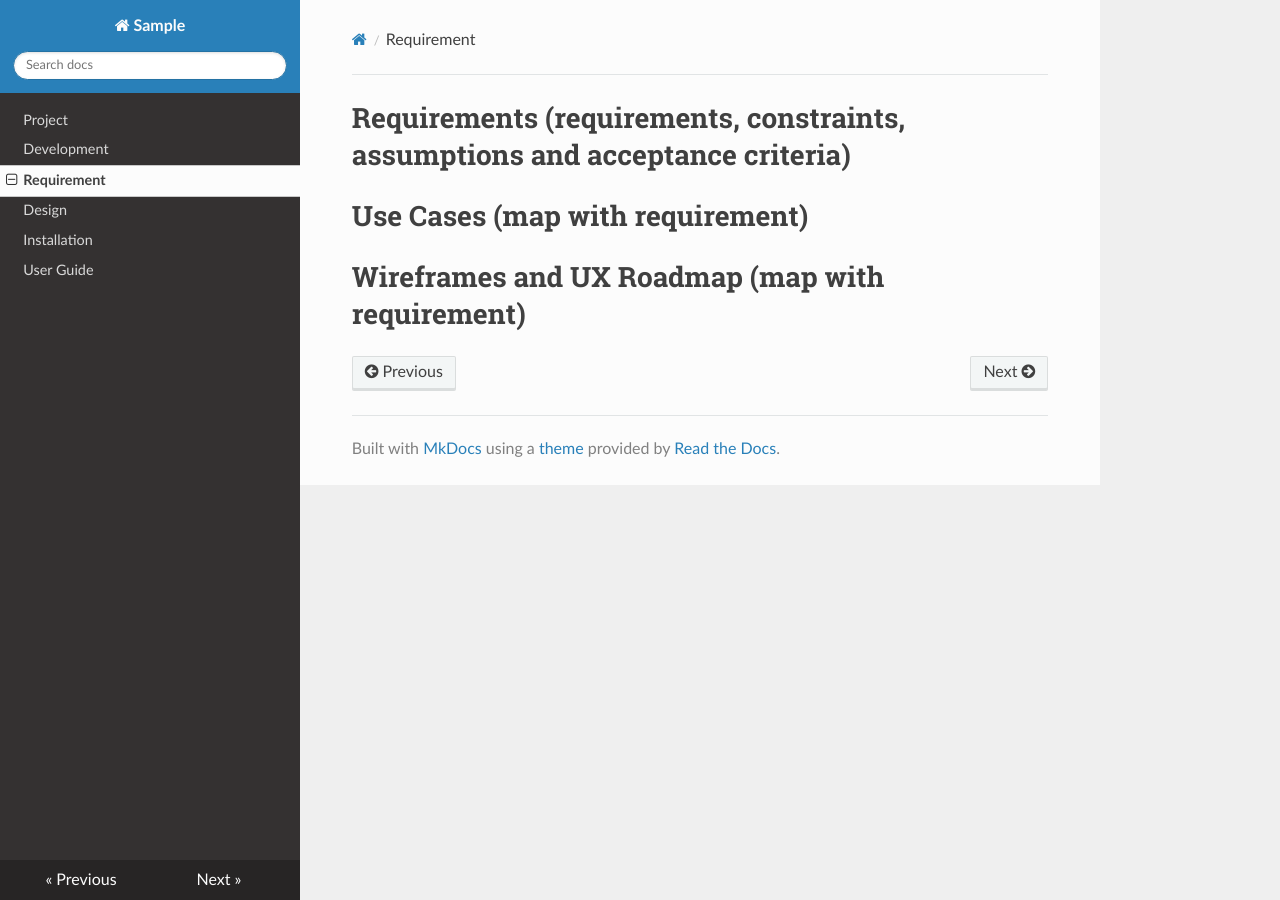
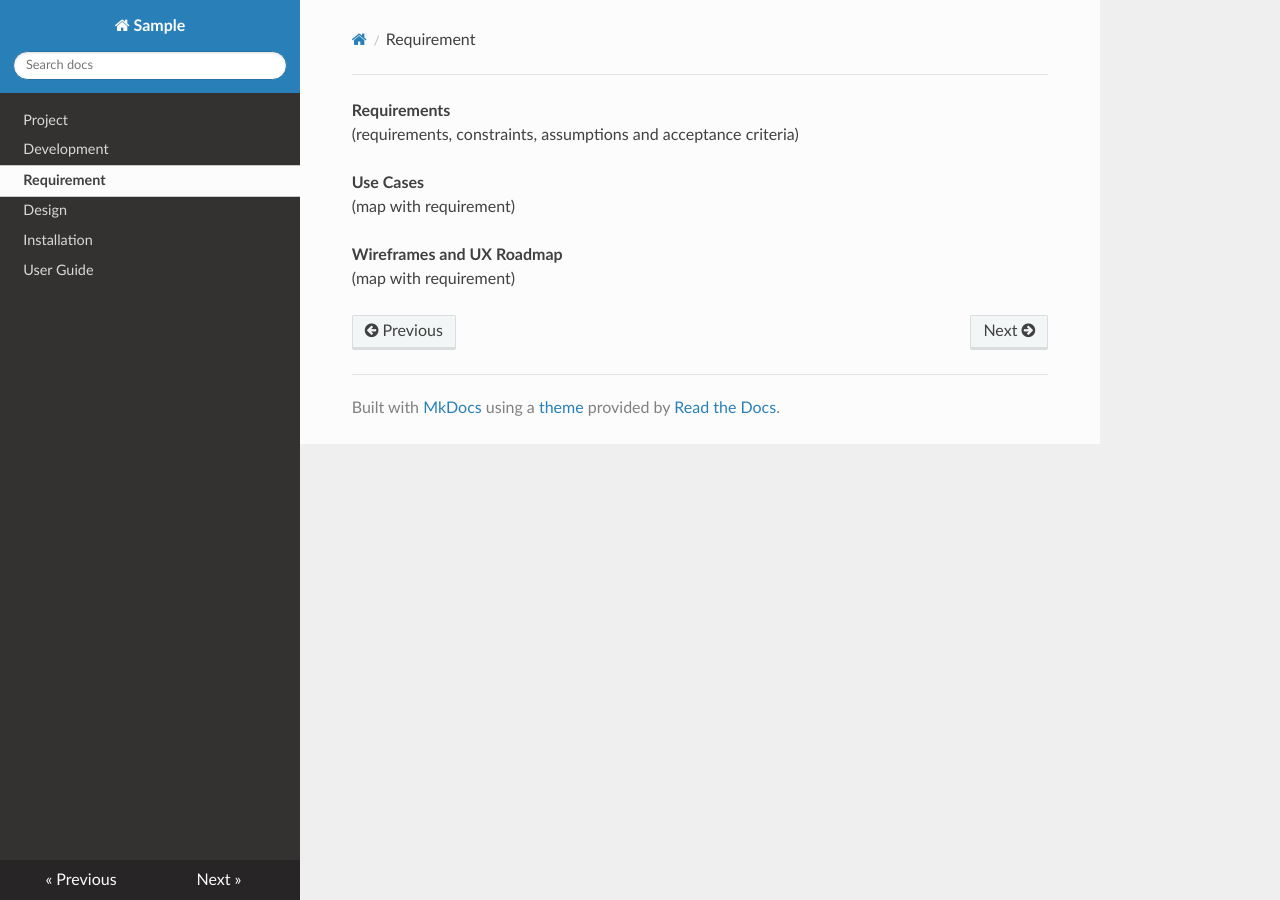
Before and after one commit to ctchik/Sample-Project, an MkDocs documentation site: the page built from docs/3-Requirement.md, in a window 1280 px wide. Built offline with MkDocs 1.6.1, drawn with Linux system fonts in a browser that asks for light colours; nearby versions of some CDN libraries.

```diff
--- a/docs/3-Requirement.md
+++ b/docs/3-Requirement.md
@@ -1,5 +1,5 @@
-# Requirements (requirements, constraints, assumptions and acceptance criteria)
+**Requirements**<br/> (requirements, constraints, assumptions and acceptance criteria)
 
-# Use Cases (map with requirement)
+**Use Cases**<br/>(map with requirement)
 
-# Wireframes and UX Roadmap (map with requirement)
+**Wireframes and UX Roadmap**<br/>(map with requirement)
```
